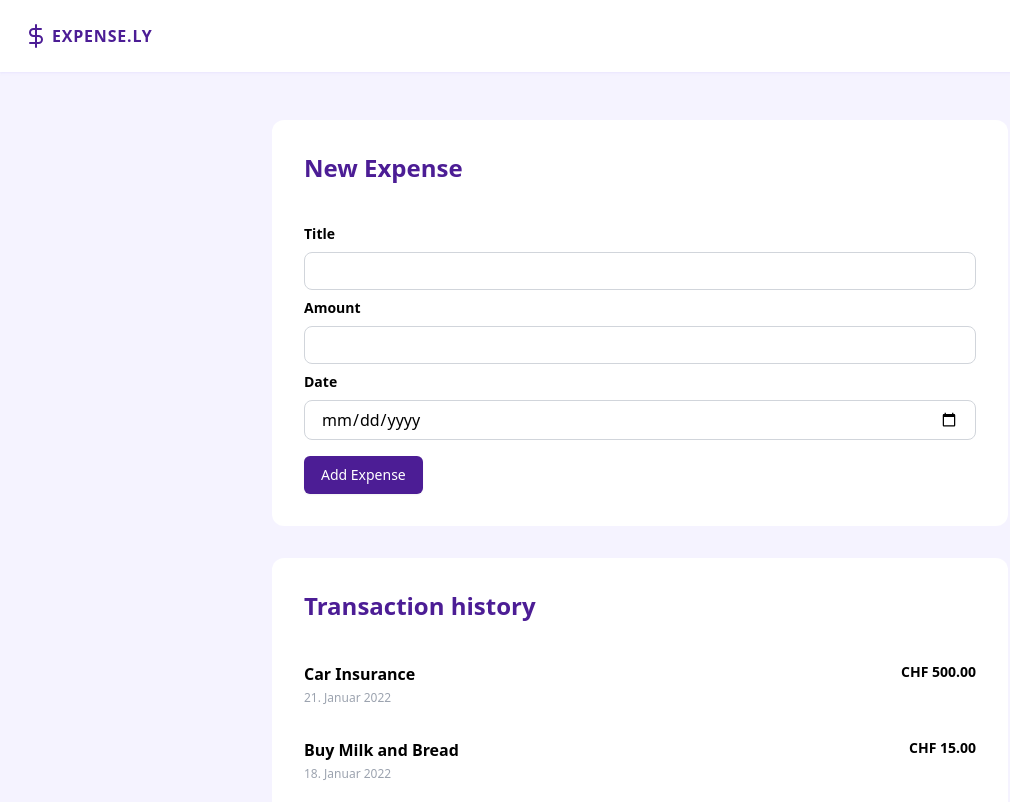
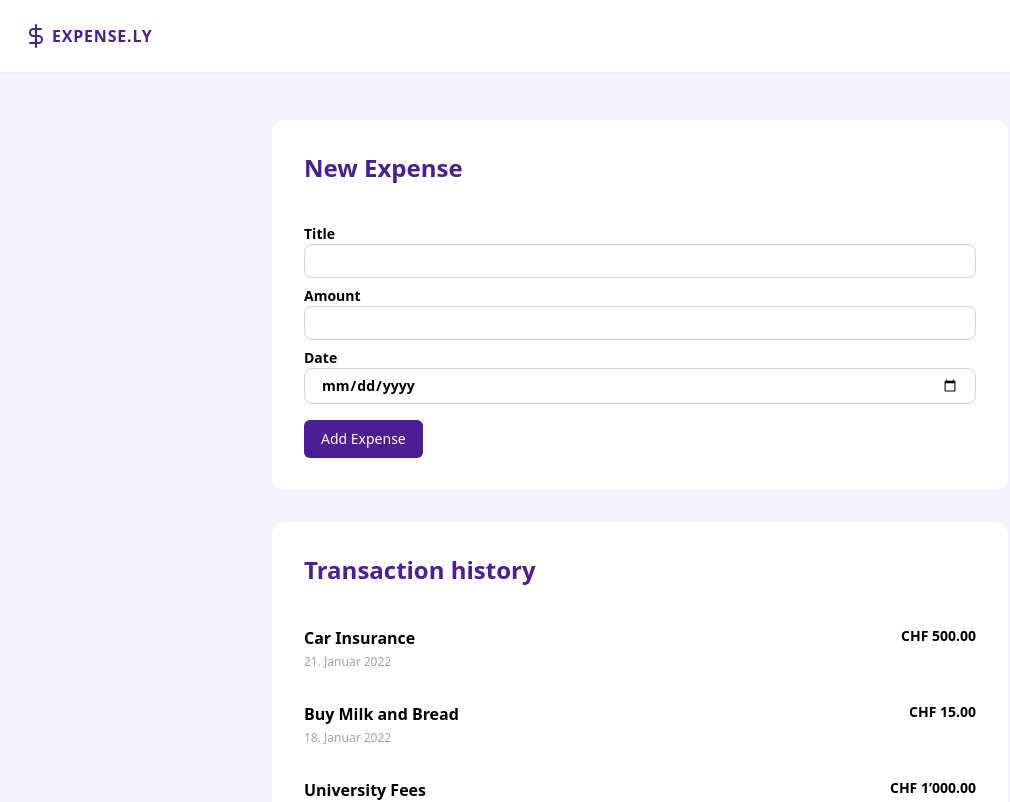
Before and after one commit to nataliajusticia/react-expense, a React (Create React App) app: page / in a window 1280 px wide. Shown: the top 802 px of the page, without its empty margins (0-1010 px from the left). Built offline with nearby package versions, Linux system fonts and the light colour scheme; the HTML template or start-up script is replaced by a standard one.

Commit message:
✨ Introduce new features

```diff
--- a/src/App.js
+++ b/src/App.js
@@ -31,13 +31,22 @@ const App = () => {
     },
   ];
 
+  const saveExpenseDataHandler = (newExpenseData) => {
+    const expenseData = {
+      ...newExpenseData,
+      id: Math.random().toString(),
+    };
+
+    console.log(expenseData);
+  };
+
   return (
-    <div className="flex flex-col min-h-screen bg-violet-50 ">
+    <div className="flex flex-col min-h-screen bg-violet-50">
       <Header />
 
-      <main className="flex-[1_0_auto]">
+      <main className="flex-[1_0_auto] pb-8">
         <Layout>
-          <ExpenseForm />
+          <ExpenseForm onSaveExpenseData={saveExpenseDataHandler} />
         </Layout>
 
         <Layout>
--- a/src/components/Expenses/ExpenseForm.js
+++ b/src/components/Expenses/ExpenseForm.js
@@ -1,39 +1,79 @@
-const ExpenseForm = () => {
+import { useState } from 'react';
+
+const ExpenseForm = ({ onSaveExpenseData }) => {
+  const [expenseTitle, setExpenseTitle] = useState('');
+  const [expenseAmount, setExpenseAmount] = useState('');
+  const [expenseDate, setExpenseDate] = useState('');
+
+  const titleChangeHandler = (event) => {
+    setExpenseTitle(event.target.value);
+  };
+
+  const amountChangeHandler = (event) => {
+    setExpenseAmount(event.target.value);
+  };
+
+  const dateChangeHandler = (event) => {
+    setExpenseDate(event.target.value);
+  };
+
+  const submitHandler = (event) => {
+    event.preventDefault();
+
+    const expenseData = {
+      title: expenseTitle,
+      amount: expenseAmount,
+      date: new Date(expenseDate),
+    };
+
+    onSaveExpenseData(expenseData);
+
+    setExpenseTitle('');
+    setExpenseAmount('');
+    setExpenseDate('');
+  };
+
   return (
     <>
       <h2 className="mb-10 text-2xl font-bold text-violet-900">New Expense</h2>
 
-      <form>
-        <label for="title" className="block my-2 text-sm font-bold">
+      <form onSubmit={submitHandler}>
+        <label htmlFor="title" className="block my-2 text-sm font-bold">
           Title
-        </label>
           <input
             type="text"
             id="title"
+            value={expenseTitle}
+            onChange={titleChangeHandler}
             className="block w-full border border-gray-300 rounded-lg py-1.5 px-4"
           />
+        </label>
 
-        <label for="amount" className="block my-2 text-sm font-bold">
+        <label htmlFor="amount" className="block my-2 text-sm font-bold">
           Amount
-        </label>
           <input
             type="number"
             id="amount"
             min="0.01"
             step="0.01"
+            value={expenseAmount}
+            onChange={amountChangeHandler}
             className="block w-full border border-gray-300 rounded-lg py-1.5 px-4"
           />
+        </label>
 
-        <label for="date" className="block my-2 text-sm font-bold">
+        <label htmlFor="date" className="block my-2 text-sm font-bold">
           Date
-        </label>
           <input
             type="date"
             id="date"
             min="2019-01-01"
             max="2022-12-31"
+            value={expenseDate}
+            onChange={dateChangeHandler}
             className="block w-full border border-gray-300 rounded-lg py-1.5 px-4"
           />
+        </label>
 
         <button
           type="submit"
--- a/src/components/Header.js
+++ b/src/components/Header.js
@@ -12,9 +12,9 @@ const Header = () => {
           viewBox="0 0 24 24"
           fill="none"
           stroke="currentColor"
-          stroke-width="2"
-          stroke-linecap="round"
-          stroke-linejoin="round"
+          strokeWidth="2"
+          strokeLinecap="round"
+          strokeLinejoin="round"
         >
           <line x1="12" y1="1" x2="12" y2="23"></line>
           <path d="M17 5H9.5a3.5 3.5 0 0 0 0 7h5a3.5 3.5 0 0 1 0 7H6"></path>
```
Lines whose indentation alone changed are shown as unchanged.
